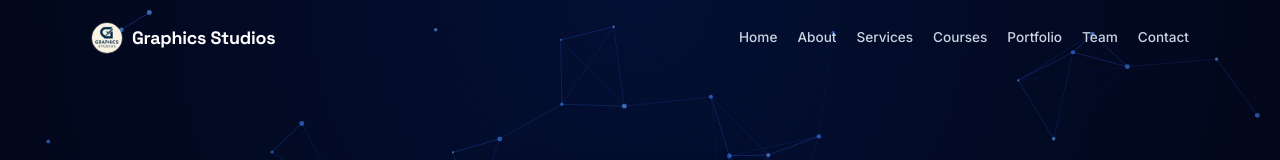
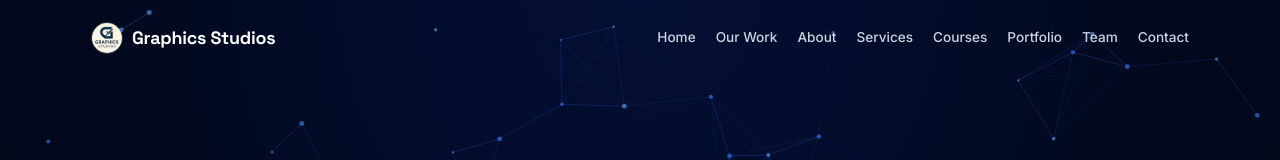
Before and after one commit to AliAhmad0a/Graphics-Studios, a React (Vite) app: page / in a window 1280 px wide. Shown: the top 160 px of the page. Built offline with nearby package versions, Linux system fonts and the light colour scheme.

Commit message:
Add Our Work to Navbar

```diff
--- a/src/components/Navbar.jsx
+++ b/src/components/Navbar.jsx
@@ -28,6 +28,7 @@ const Navbar = () => {
 
   const navLinks = [
     { name: 'Home', href: '#home' },
+    { name: 'Our Work', href: '#our-work-videos' },
     { name: 'About', href: '#about' },
     { name: 'Services', href: '#services' },
     { name: 'Courses', href: '#courses' },
```
